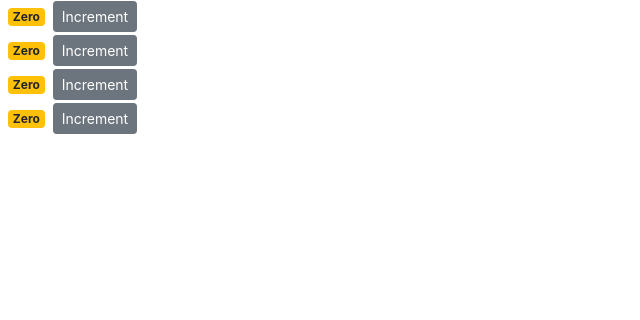
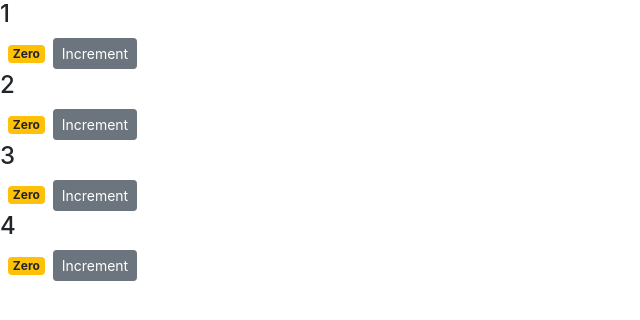
Before and after one commit to amirestes/counter-app, a React (Create React App) app: page / in a window 1280 px wide. Shown: the top 320 px of the page, without its empty margins (0-640 px from the left). Built offline with nearby package versions, Linux system fonts and the light colour scheme.

Commit message:
passing children practice

```diff
--- a/src/components/counter.jsx
+++ b/src/components/counter.jsx
@@ -4,7 +4,7 @@ import React, { Component } from 'react';
 
 class Counter extends Component {
     state = {
-        count: 0,
+        value: this.props.value
         //imageUrl: 'https://picsum.photos/200',
         //tags: ['tag1', 'tag2', 'tag3']
 
@@ -16,13 +16,14 @@ class Counter extends Component {
     // }
 
     handleIncrement = product => {
-        this.setState({ count: this.state.count + 1 });
+        this.setState({ value: this.state.value + 1 });
     };
 
 
     render() {
         return (
             <div>
+                <h4>{this.props.id}</h4>
                 {/* <img src={this.state.imageUrl} alt="" /> */}
                 <span className={this.getBadgeClasses()}>{this.formatCount()}</span>
                 <button
@@ -37,12 +38,12 @@ class Counter extends Component {
 
     getBadgeClasses() {
         let classes = "badge m-2 badge-";
-        classes += (this.state.count === 0) ? "warning" : "primary";
+        classes += (this.state.value === 0) ? "warning" : "primary";
         return classes;
     }
 
     formatCount() {
-        const { count } = this.state;
+        const { value: count } = this.state;
         return count === 0 ? 'Zero' : count;
     }
 }
--- a/src/components/counters.jsx
+++ b/src/components/counters.jsx
@@ -13,8 +13,9 @@ class Counters extends Component {
     render() {
         return (
             <div>
-                { this.state.counters.map(counter =>
-                <Counter key={counter.id} value={counter.value} selected={true} />)}
+                { this.state.counters.map(counter => (
+                    <Counter key={counter.id} value={counter.value} id={counter.id} />
+                ))}
             </div>
         );
     }
```
